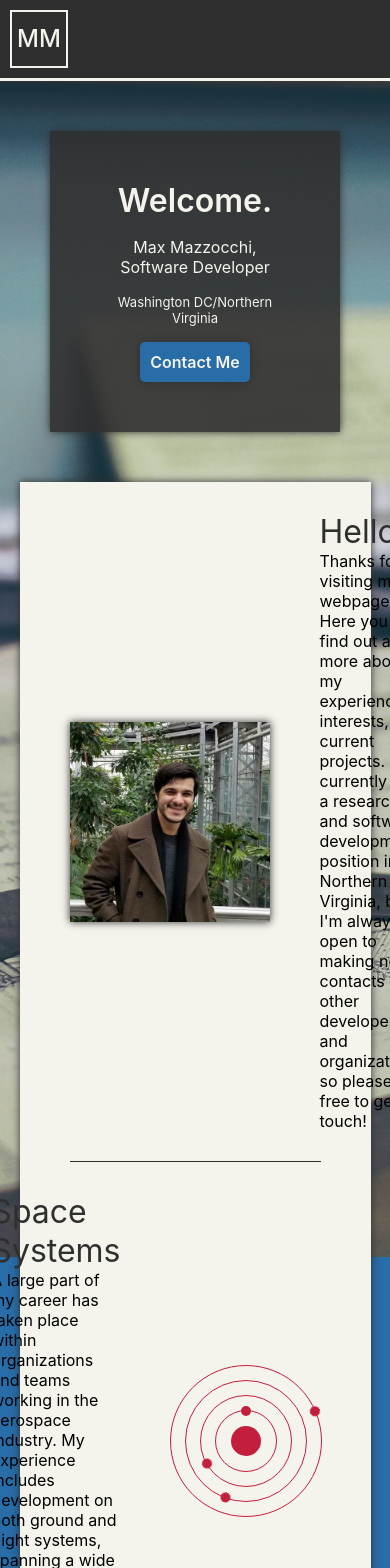
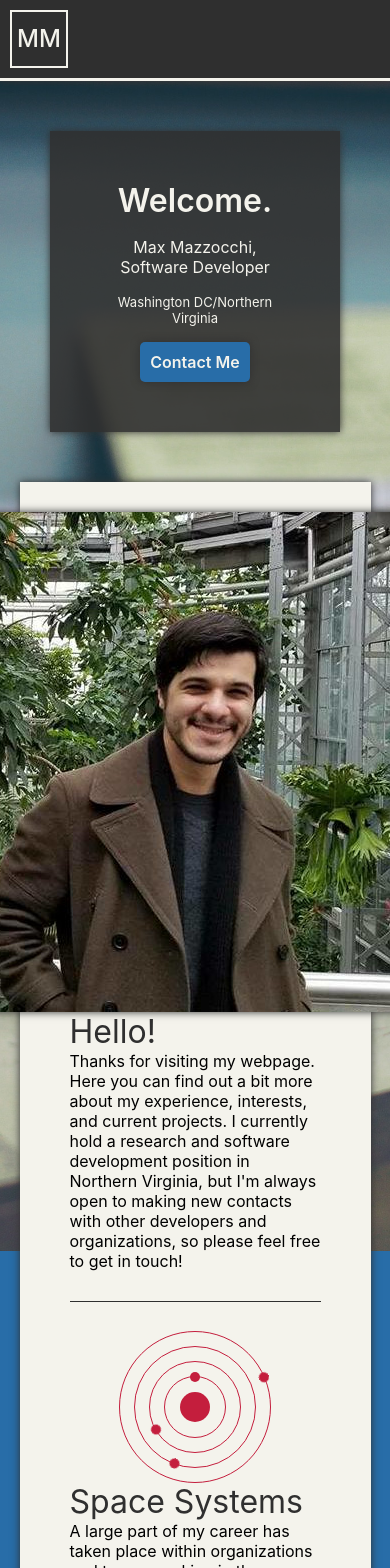
Before and after one commit to MMazzocchi/mmazzocchi.github.io, a React (Create React App) app: page / in a window 390 px wide. Shown: the top 1568 px of the page. Built offline with nearby package versions, Linux system fonts and the light colour scheme.

Commit message:
Made Section switch to column mode on small screens.

```diff
--- a/src/home/sections/Section.js
+++ b/src/home/sections/Section.js
@@ -1,6 +1,6 @@
 import React from 'react';
 import withStyles from '@material-ui/core/styles/withStyles.js';
-import { color3 } from '../../styles.js';
+import { color3, breakpoints } from '../../styles.js';
 
 const styles = {
   section: {
@@ -12,13 +12,30 @@ const styles = {
     'margin-top': '30px',
     'padding-bottom': '30px',
   },
+  section_reverse: {
+    'display': 'flex',
+    'align-items': 'center',
+    'justify-content': 'space-between',
+    'margin-left': '50px',
+    'margin-right': '50px',
+    'margin-top': '30px',
+    'padding-bottom': '30px',
+    'flex-direction': 'row-reverse'
+  },
+  [`@media (max-width: ${ breakpoints.md })`]: {
+    section: {
+      'flex-direction': 'column',
+    },
+    section_reverse: {
+      'flex-direction': 'column',
+    }
+  }
 };
 
 const Section = ({ classes, children, reverse, last }) => (
   <div
-    className={ classes.section }
+    className={ reverse ? classes.section_reverse : classes.section }
     style={{
-      flexDirection: reverse ? 'row-reverse' : '',
       borderBottom: last ? '' : '1px'+color3+' solid',
      }}>
     { children }
```
